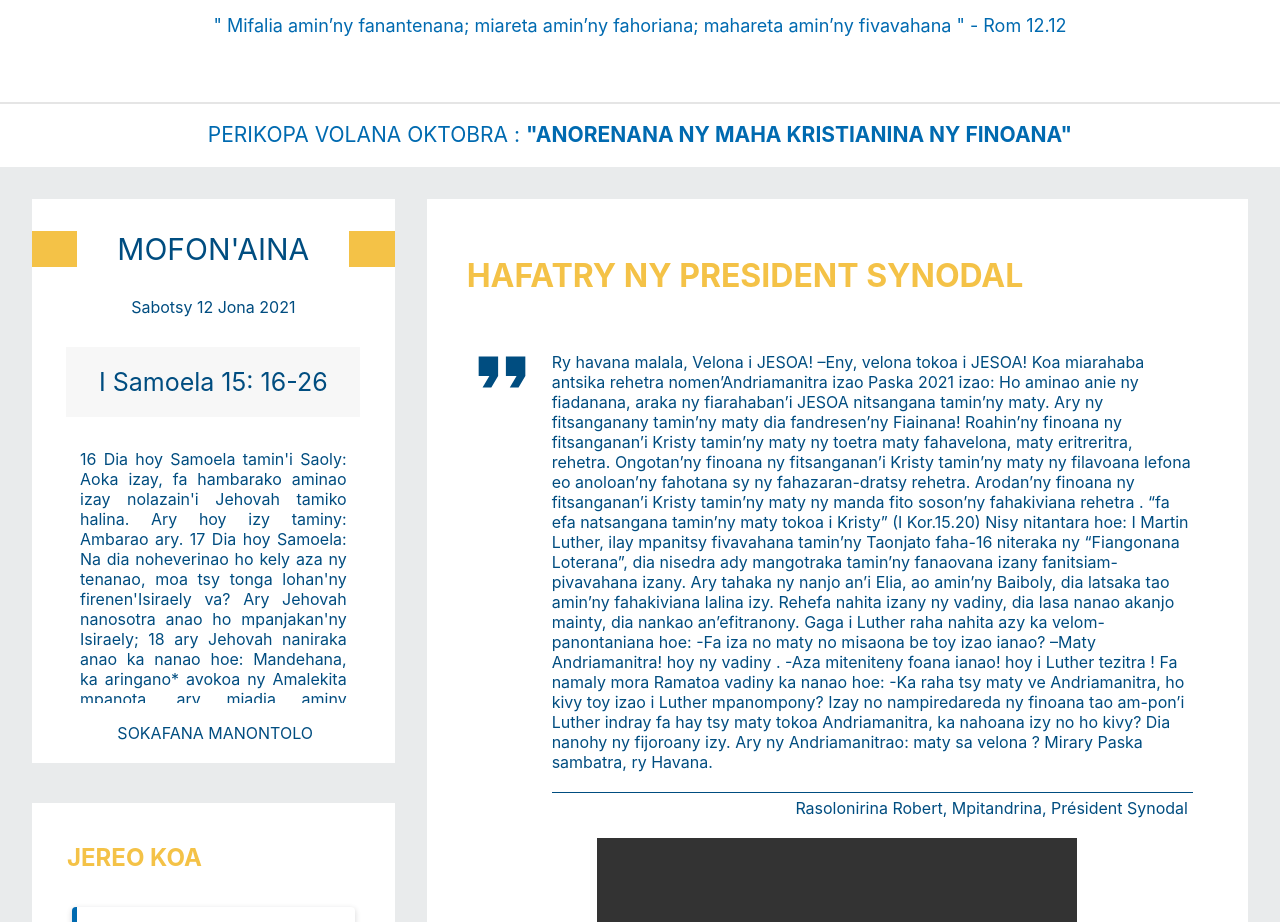
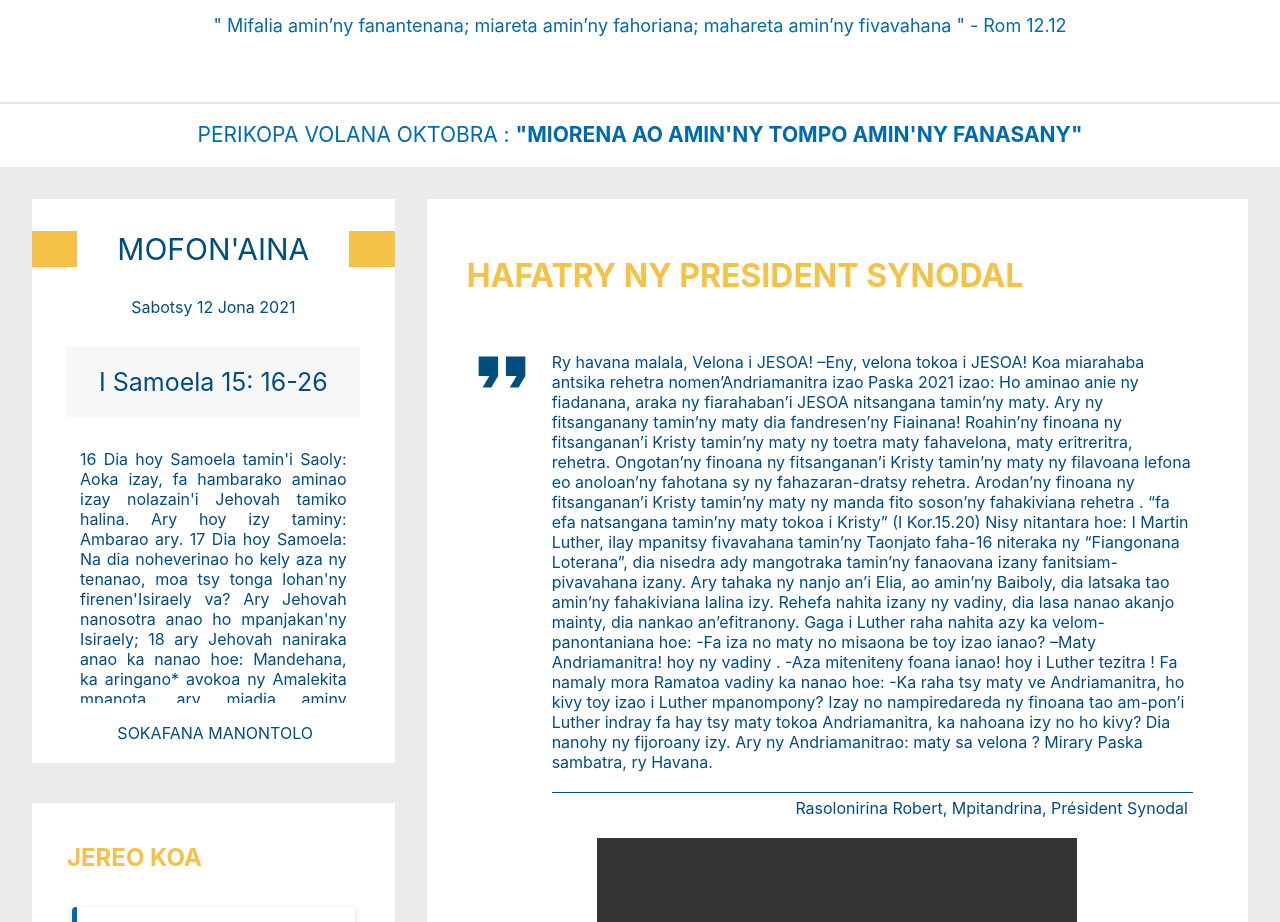
Before and after one commit to Dimby/spav05, a React (Create React App) app in the folder client/: page / in a window 1280 px wide. Shown: the part 820-1742 px from the top of the page. Built offline with nearby package versions, Linux system fonts and the light colour scheme; grey boxes are pictures that could not be loaded.

Commit message:
changer perikopa

```diff
--- a/client/src/Container/Accueil/Accueil.tsx
+++ b/client/src/Container/Accueil/Accueil.tsx
@@ -241,7 +241,7 @@ const Accueil: FC = () => {
       >
         PERIKOPA VOLANA {moment().format('MMMM').toUpperCase()} :{' '}
         {/* 0 Janoary - 1 Febroary ... 11 Desambra */}
-        <span style={{ fontWeight: 'bold' }}>"{getAndalana(5).andalana}"</span>
+        <span style={{ fontWeight: 'bold' }}>"{getAndalana(moment().month()).andalana}"</span>
       </div>
       <div className={classes.boxThree}>
         <Grid container>
```
